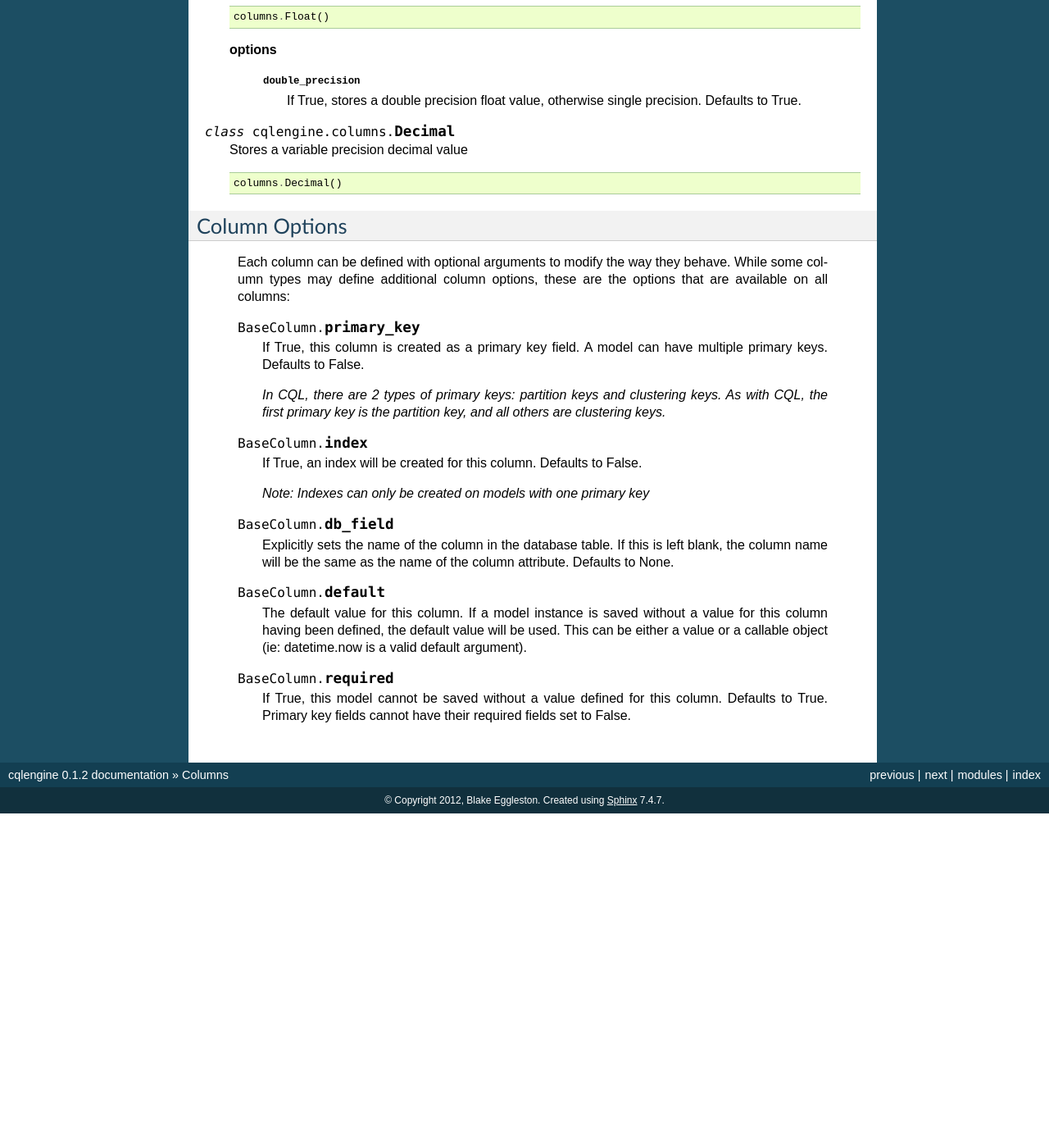
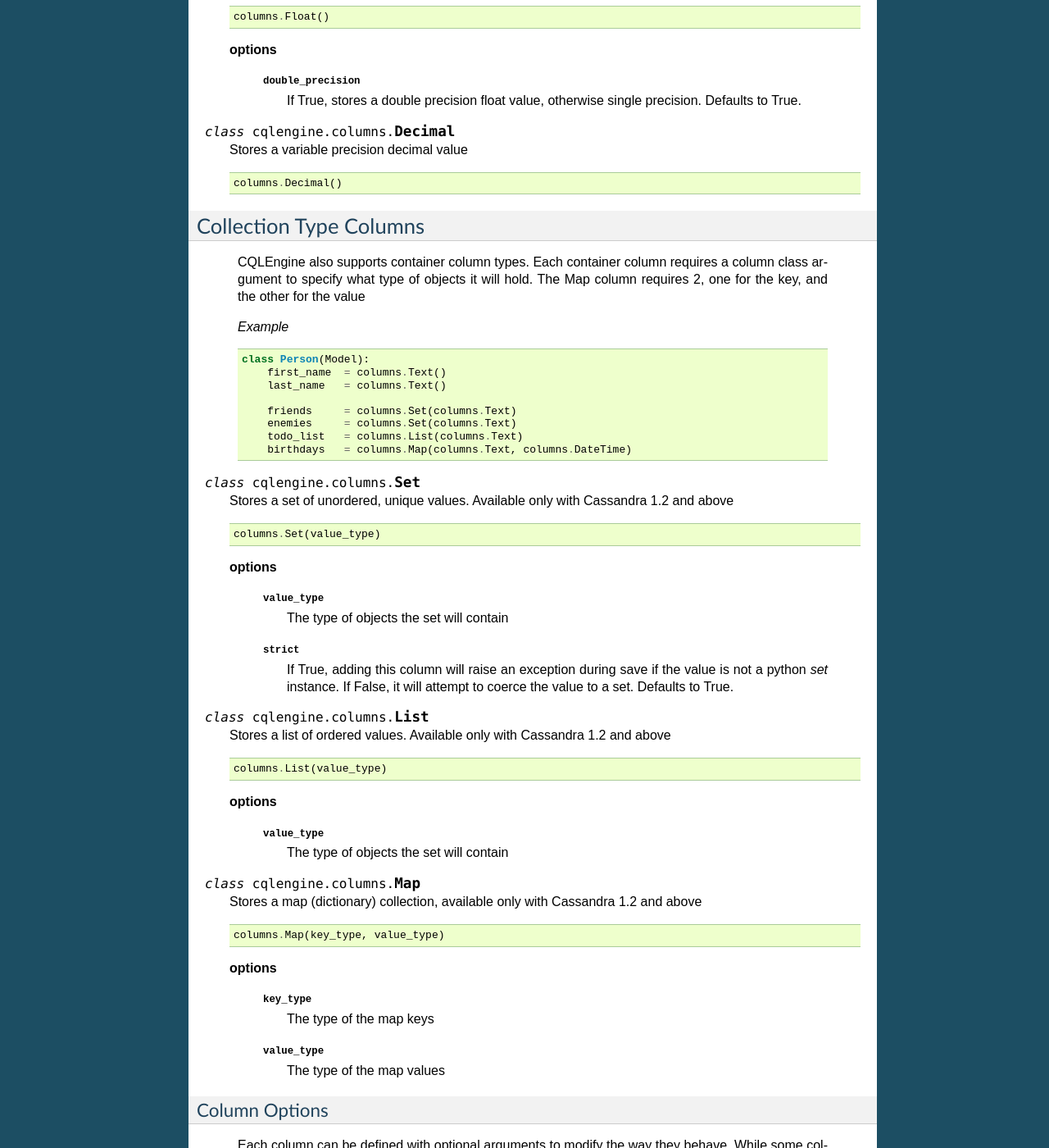
Before and after one commit to datastax/python-driver, a Sphinx documentation site: the page built from docs/topics/columns.rst, in a window 1280 px wide and 1400 px high, scrolled down 1125 px. Shown: the whole window at 82% size. Built offline with Sphinx 7.4.7, drawn with Linux system fonts in a browser that asks for light colours; formulas are drawn with MathJax 3; before the commit the page ends 2117 px from its top, so only the background shows below that; some of the changed text lies outside the part shown.

Commit message:
adding new features to the documentation

```diff
--- a/docs/topics/columns.rst
+++ b/docs/topics/columns.rst
@@ -77,6 +77,65 @@ Columns
 
         columns.Decimal()
 
+Collection Type Columns
+----------------------------
+
+    CQLEngine also supports container column types. Each container column requires a column class argument to specify what type of objects it will hold. The Map column requires 2, one for the key, and the other for the value
+
+    *Example*
+
+    .. code-block:: python
+
+        class Person(Model):
+            first_name  = columns.Text()
+            last_name   = columns.Text()
+
+            friends     = columns.Set(columns.Text)
+            enemies     = columns.Set(columns.Text)
+            todo_list   = columns.List(columns.Text)
+            birthdays   = columns.Map(columns.Text, columns.DateTime)
+
+
+
+.. class:: Set()
+
+    Stores a set of unordered, unique values. Available only with Cassandra 1.2 and above ::
+
+        columns.Set(value_type)
+
+    **options**
+
+        :attr:`~columns.Set.value_type`
+            The type of objects the set will contain
+
+        :attr:`~columns.Set.strict`
+            If True, adding this column will raise an exception during save if the value is not a python `set` instance. If False, it will attempt to coerce the value to a set. Defaults to True.
+
+.. class:: List()
+
+    Stores a list of ordered values. Available only with Cassandra 1.2 and above ::
+
+        columns.List(value_type)
+
+    **options**
+
+        :attr:`~columns.List.value_type`
+            The type of objects the set will contain
+
+.. class:: Map()
+
+    Stores a map (dictionary) collection, available only with Cassandra 1.2 and above ::
+
+        columns.Map(key_type, value_type)
+
+    **options**
+
+        :attr:`~columns.Map.key_type`
+            The type of the map keys
+
+        :attr:`~columns.Map.value_type`
+            The type of the map values
+
 Column Options
 ==============
 
--- a/docs/topics/models.rst
+++ b/docs/topics/models.rst
@@ -50,11 +50,13 @@ Column Types
     * :class:`~cqlengine.columns.Integer`
     * :class:`~cqlengine.columns.DateTime`
     * :class:`~cqlengine.columns.UUID`
+    * :class:`~cqlengine.columns.TimeUUID`
     * :class:`~cqlengine.columns.Boolean`
     * :class:`~cqlengine.columns.Float`
     * :class:`~cqlengine.columns.Decimal`
-
-    A time uuid field is in the works.
+    * :class:`~cqlengine.columns.Set`
+    * :class:`~cqlengine.columns.List`
+    * :class:`~cqlengine.columns.Map`
 
 Column Options
 --------------
```
Also changed, not shown: docs/topics/queryset.rst (+31 -0 lines).
